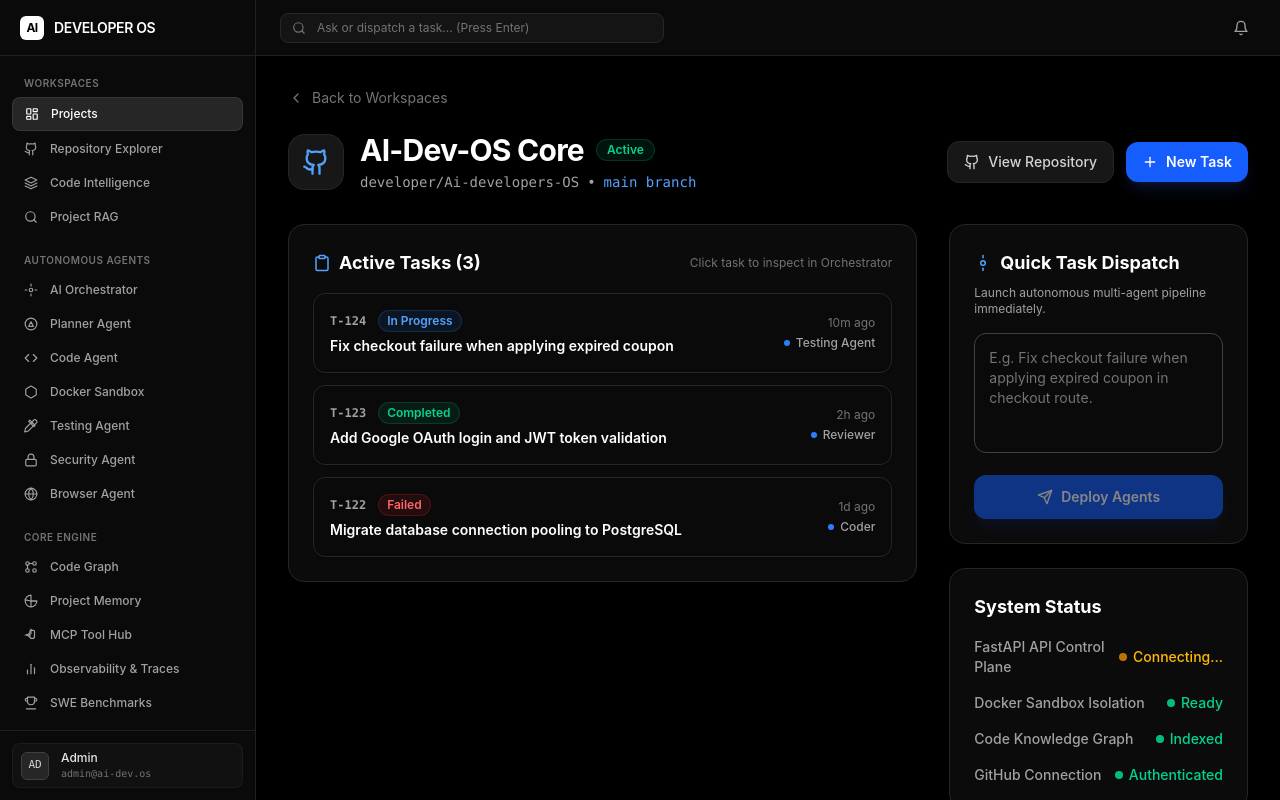
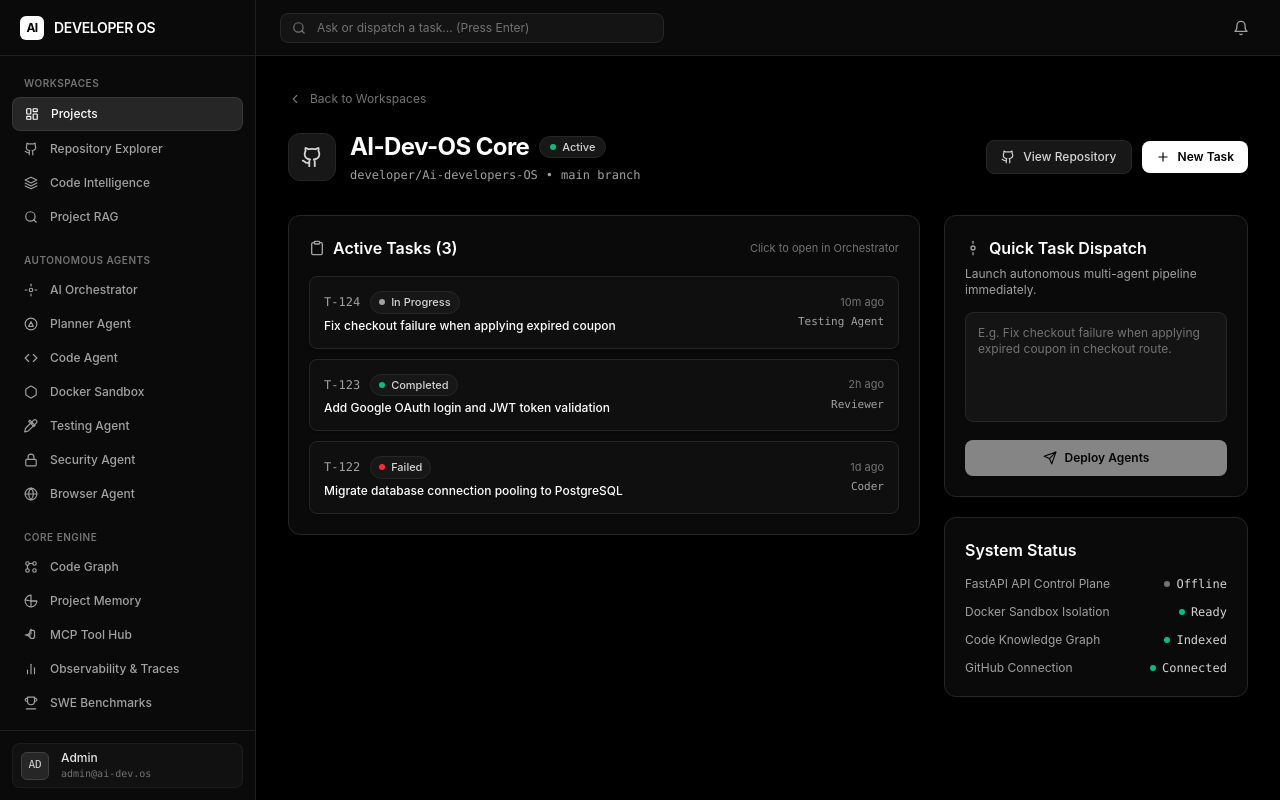
Before and after one commit to ktilak12/Ai-developers-OS, a Next.js app in the folder apps/web/: page /projects/ai-dev-os in a window 1280 px wide. Built offline with nearby package versions, Linux system fonts and the light colour scheme; no server answers.

Commit message:
style: convert project detail workspace to clean monochrome dark theme

```diff
--- a/apps/web/src/app/(dashboard)/projects/[id]/page.tsx
+++ b/apps/web/src/app/(dashboard)/projects/[id]/page.tsx
@@ -162,86 +162,87 @@ export default function ProjectDashboard() {
     <div className="max-w-6xl mx-auto space-y-8">
       {/* Top Breadcrumb & Header */}
       <div>
-        <Link href="/dashboard" className="text-neutral-500 hover:text-white transition-colors mb-4 inline-flex items-center gap-2 text-sm">
-          <svg xmlns="http://www.w3.org/2000/svg" width="16" height="16" viewBox="0 0 24 24" fill="none" stroke="currentColor" strokeWidth="2" strokeLinecap="round" strokeLinejoin="round"><path d="m15 18-6-6 6-6"/></svg>
+        <Link href="/dashboard" className="text-neutral-500 hover:text-white transition-colors mb-4 inline-flex items-center gap-2 text-xs">
+          <svg xmlns="http://www.w3.org/2000/svg" width="14" height="14" viewBox="0 0 24 24" fill="none" stroke="currentColor" strokeWidth="2" strokeLinecap="round" strokeLinejoin="round"><path d="m15 18-6-6 6-6"/></svg>
           Back to Workspaces
         </Link>
         <div className="flex flex-col sm:flex-row sm:items-center justify-between gap-4 mt-2">
-          <div className="flex items-center gap-4">
-            <div className="h-14 w-14 rounded-2xl bg-neutral-900 border border-neutral-800 flex items-center justify-center text-blue-400 shadow-xl">
-              <svg xmlns="http://www.w3.org/2000/svg" width="28" height="28" viewBox="0 0 24 24" fill="none" stroke="currentColor" strokeWidth="2" strokeLinecap="round" strokeLinejoin="round"><path d="M15 22v-4a4.8 4.8 0 0 0-1-3.5c3 0 6-2 6-5.5.08-1.25-.27-2.48-1-3.5.28-1.15.28-2.35 0-3.5 0 0-1 0-3 1.5-2.64-.5-5.36-.5-8 0C6 2 5 2 5 2c-.3 1.15-.3 2.35 0 3.5A5.403 5.403 0 0 0 4 9c0 3.5 3 5.5 6 5.5-.39.49-.68 1.05-.85 1.65-.17.6-.22 1.23-.15 1.85v4"/><path d="M9 18c-4.51 2-5-2-7-2"/></svg>
+          <div className="flex items-center gap-3.5">
+            <div className="h-12 w-12 rounded-xl bg-neutral-900 border border-neutral-800 flex items-center justify-center text-neutral-300 shadow-sm">
+              <svg xmlns="http://www.w3.org/2000/svg" width="22" height="22" viewBox="0 0 24 24" fill="none" stroke="currentColor" strokeWidth="2" strokeLinecap="round" strokeLinejoin="round"><path d="M15 22v-4a4.8 4.8 0 0 0-1-3.5c3 0 6-2 6-5.5.08-1.25-.27-2.48-1-3.5.28-1.15.28-2.35 0-3.5 0 0-1 0-3 1.5-2.64-.5-5.36-.5-8 0C6 2 5 2 5 2c-.3 1.15-.3 2.35 0 3.5A5.403 5.403 0 0 0 4 9c0 3.5 3 5.5 6 5.5-.39.49-.68 1.05-.85 1.65-.17.6-.22 1.23-.15 1.85v4"/><path d="M9 18c-4.51 2-5-2-7-2"/></svg>
             </div>
             <div>
-              <div className="flex items-center gap-3">
-                <h1 className="text-3xl font-bold text-white tracking-tight">{project.name}</h1>
-                <span className="inline-flex items-center rounded-full bg-emerald-500/10 px-2.5 py-0.5 text-xs font-semibold text-emerald-400 border border-emerald-500/20">
+              <div className="flex items-center gap-2.5">
+                <h1 className="text-2xl font-bold text-white tracking-tight">{project.name}</h1>
+                <span className="inline-flex items-center gap-1.5 rounded-full bg-neutral-900 px-2.5 py-0.5 text-[11px] font-medium text-neutral-300 border border-neutral-800">
+                  <span className="h-1.5 w-1.5 rounded-full bg-emerald-500"></span>
                   Active
                 </span>
               </div>
-              <p className="text-neutral-400 text-sm mt-1 flex items-center gap-2 font-mono">
+              <p className="text-neutral-400 text-xs mt-1 flex items-center gap-2 font-mono">
                 <span>{project.fullName}</span>
                 <span>•</span>
-                <span className="text-blue-400">{project.branch} branch</span>
+                <span className="text-neutral-400">{project.branch} branch</span>
               </p>
             </div>
           </div>
 
-          <div className="flex items-center gap-3">
+          <div className="flex items-center gap-2.5">
             <Link
               href={`/repository?owner=${encodeURIComponent(project.owner)}&repo=${encodeURIComponent(project.repo)}`}
-              className="flex items-center gap-2 rounded-xl bg-neutral-900 px-4 py-2.5 text-sm font-medium text-neutral-300 hover:text-white hover:bg-neutral-800 transition-colors border border-neutral-800"
+              className="flex items-center gap-2 rounded-lg bg-neutral-900 px-3.5 py-2 text-xs font-medium text-neutral-300 hover:text-white hover:bg-neutral-850 transition-colors border border-neutral-800"
             >
-              <svg xmlns="http://www.w3.org/2000/svg" width="16" height="16" viewBox="0 0 24 24" fill="none" stroke="currentColor" strokeWidth="2" strokeLinecap="round" strokeLinejoin="round"><path d="M15 22v-4a4.8 4.8 0 0 0-1-3.5c3 0 6-2 6-5.5.08-1.25-.27-2.48-1-3.5.28-1.15.28-2.35 0-3.5 0 0-1 0-3 1.5-2.64-.5-5.36-.5-8 0C6 2 5 2 5 2c-.3 1.15-.3 2.35 0 3.5A5.403 5.403 0 0 0 4 9c0 3.5 3 5.5 6 5.5-.39.49-.68 1.05-.85 1.65-.17.6-.22 1.23-.15 1.85v4"/><path d="M9 18c-4.51 2-5-2-7-2"/></svg>
+              <svg xmlns="http://www.w3.org/2000/svg" width="14" height="14" viewBox="0 0 24 24" fill="none" stroke="currentColor" strokeWidth="2" strokeLinecap="round" strokeLinejoin="round"><path d="M15 22v-4a4.8 4.8 0 0 0-1-3.5c3 0 6-2 6-5.5.08-1.25-.27-2.48-1-3.5.28-1.15.28-2.35 0-3.5 0 0-1 0-3 1.5-2.64-.5-5.36-.5-8 0C6 2 5 2 5 2c-.3 1.15-.3 2.35 0 3.5A5.403 5.403 0 0 0 4 9c0 3.5 3 5.5 6 5.5-.39.49-.68 1.05-.85 1.65-.17.6-.22 1.23-.15 1.85v4"/><path d="M9 18c-4.51 2-5-2-7-2"/></svg>
               View Repository
             </Link>
             <button
               onClick={() => setShowTaskModal(true)}
-              className="flex items-center gap-2 rounded-xl bg-blue-600 px-4 py-2.5 text-sm font-semibold text-white hover:bg-blue-500 transition-colors shadow-lg shadow-blue-900/30"
+              className="flex items-center gap-2 rounded-lg bg-white px-3.5 py-2 text-xs font-semibold text-black hover:bg-neutral-200 transition-colors shadow-sm"
             >
-              <svg xmlns="http://www.w3.org/2000/svg" width="16" height="16" viewBox="0 0 24 24" fill="none" stroke="currentColor" strokeWidth="2" strokeLinecap="round" strokeLinejoin="round"><path d="M12 5v14"/><path d="M5 12h14"/></svg>
+              <svg xmlns="http://www.w3.org/2000/svg" width="14" height="14" viewBox="0 0 24 24" fill="none" stroke="currentColor" strokeWidth="2" strokeLinecap="round" strokeLinejoin="round"><path d="M12 5v14"/><path d="M5 12h14"/></svg>
               New Task
             </button>
           </div>
         </div>
       </div>
 
-      <div className="grid grid-cols-1 lg:grid-cols-3 gap-8">
+      <div className="grid grid-cols-1 lg:grid-cols-3 gap-6">
         {/* Active Tasks Column */}
-        <div className="lg:col-span-2 space-y-6">
-          <div className="rounded-2xl border border-neutral-800 bg-neutral-900/50 p-6 shadow-xl backdrop-blur-xl">
+        <div className="lg:col-span-2 space-y-5">
+          <div className="rounded-xl border border-neutral-800 bg-neutral-950 p-5 shadow-sm">
             <div className="flex items-center justify-between mb-4">
-              <h2 className="text-lg font-bold text-white flex items-center gap-2">
-                <svg xmlns="http://www.w3.org/2000/svg" width="18" height="18" viewBox="0 0 24 24" fill="none" stroke="currentColor" strokeWidth="2" strokeLinecap="round" strokeLinejoin="round" className="text-blue-400"><rect width="8" height="4" x="8" y="2" rx="1" ry="1"/><path d="M16 4h2a2 2 0 0 1 2 2v14a2 2 0 0 1-2 2H6a2 2 0 0 1-2-2V6a2 2 0 0 1 2-2h2"/></svg>
+              <h2 className="text-base font-semibold text-white flex items-center gap-2">
+                <svg xmlns="http://www.w3.org/2000/svg" width="16" height="16" viewBox="0 0 24 24" fill="none" stroke="currentColor" strokeWidth="2" strokeLinecap="round" strokeLinejoin="round" className="text-neutral-400"><rect width="8" height="4" x="8" y="2" rx="1" ry="1"/><path d="M16 4h2a2 2 0 0 1 2 2v14a2 2 0 0 1-2 2H6a2 2 0 0 1-2-2V6a2 2 0 0 1 2-2h2"/></svg>
                 Active Tasks ({tasks.length})
               </h2>
-              <span className="text-xs text-neutral-500">Click task to inspect in Orchestrator</span>
+              <span className="text-[11px] text-neutral-500">Click to open in Orchestrator</span>
             </div>
 
-            <div className="space-y-3">
+            <div className="space-y-2.5">
               {tasks.map(task => (
                 <div
                   key={task.id}
                   onClick={() => router.push(`/orchestrator?task=${encodeURIComponent(task.title)}`)}
-                  className="group relative flex items-center justify-between rounded-xl border border-neutral-800 bg-neutral-950 p-4 hover:border-neutral-700 hover:bg-neutral-900/80 transition-all cursor-pointer shadow-sm"
+                  className="group relative flex items-center justify-between rounded-lg border border-neutral-800 bg-neutral-900/40 p-3.5 hover:border-neutral-700 hover:bg-neutral-900/80 transition-all cursor-pointer shadow-sm"
                 >
                   <div className="flex flex-col gap-1 pr-4">
-                    <div className="flex items-center gap-3">
-                      <span className="text-xs font-mono text-neutral-400 font-semibold">{task.id}</span>
-                      <span className={`inline-flex items-center rounded-full px-2 py-0.5 text-xs font-semibold border ${
-                        task.status === "In Progress" ? "bg-blue-500/10 text-blue-400 border-blue-500/20" :
-                        task.status === "Completed" ? "bg-emerald-500/10 text-emerald-400 border-emerald-500/20" :
-                        "bg-red-500/10 text-red-400 border-red-500/20"
-                      }`}>
+                    <div className="flex items-center gap-2.5">
+                      <span className="text-xs font-mono text-neutral-400">{task.id}</span>
+                      <span className="inline-flex items-center gap-1.5 rounded-full px-2 py-0.5 text-[11px] font-medium bg-neutral-900 border border-neutral-800 text-neutral-300">
+                        <span className={`h-1.5 w-1.5 rounded-full ${
+                          task.status === "In Progress" ? "bg-neutral-400" :
+                          task.status === "Completed" ? "bg-emerald-500" :
+                          "bg-red-500"
+                        }`}></span>
                         {task.status}
                       </span>
                     </div>
-                    <p className="text-sm font-semibold text-white group-hover:text-blue-400 transition-colors">{task.title}</p>
+                    <p className="text-xs font-medium text-white group-hover:text-neutral-200 transition-colors">{task.title}</p>
                   </div>
 
-                  <div className="flex flex-col items-end gap-1 text-xs text-neutral-500 shrink-0">
+                  <div className="flex flex-col items-end gap-1 text-[11px] text-neutral-500 shrink-0">
                     <span>{task.time}</span>
-                    <span className="flex items-center gap-1.5 font-medium text-neutral-400">
-                      <span className="h-1.5 w-1.5 rounded-full bg-blue-500"></span>
+                    <span className="font-mono text-[11px] text-neutral-400">
                       {task.agent}
                     </span>
                   </div>
@@ -252,57 +253,57 @@ export default function ProjectDashboard() {
         </div>
 
         {/* Quick Task & System Status Column */}
-        <div className="space-y-6">
-          <div className="rounded-2xl border border-neutral-800 bg-neutral-900/50 p-6 shadow-xl backdrop-blur-xl">
-            <h2 className="text-lg font-bold text-white mb-2 flex items-center gap-2">
-              <svg xmlns="http://www.w3.org/2000/svg" width="18" height="18" viewBox="0 0 24 24" fill="none" stroke="currentColor" strokeWidth="2" strokeLinecap="round" strokeLinejoin="round" className="text-blue-400"><circle cx="12" cy="12" r="3"/><path d="M12 2v3"/><path d="M12 19v3"/></svg>
+        <div className="space-y-5">
+          <div className="rounded-xl border border-neutral-800 bg-neutral-950 p-5 shadow-sm">
+            <h2 className="text-base font-semibold text-white mb-1.5 flex items-center gap-2">
+              <svg xmlns="http://www.w3.org/2000/svg" width="16" height="16" viewBox="0 0 24 24" fill="none" stroke="currentColor" strokeWidth="2" strokeLinecap="round" strokeLinejoin="round" className="text-neutral-400"><circle cx="12" cy="12" r="3"/><path d="M12 2v3"/><path d="M12 19v3"/></svg>
               Quick Task Dispatch
             </h2>
-            <p className="text-xs text-neutral-400 mb-4">Launch autonomous multi-agent pipeline immediately.</p>
-            <div className="space-y-4">
+            <p className="text-xs text-neutral-400 mb-3.5">Launch autonomous multi-agent pipeline immediately.</p>
+            <div className="space-y-3">
               <textarea
                 value={quickTaskText}
                 onChange={(e) => setQuickTaskText(e.target.value)}
-                className="w-full rounded-xl border border-neutral-700 bg-neutral-950 p-3.5 text-sm text-white placeholder-neutral-500 focus:border-blue-500 focus:outline-none focus:ring-1 focus:ring-blue-500 min-h-[120px] resize-none transition-colors"
+                className="w-full rounded-lg border border-neutral-800 bg-neutral-900/80 p-3 text-xs text-white placeholder-neutral-500 focus:border-neutral-600 focus:outline-none min-h-[110px] resize-none transition-colors"
                 placeholder="E.g. Fix checkout failure when applying expired coupon in checkout route."
               ></textarea>
               <button
                 onClick={handleDeployQuickTask}
                 disabled={isDeploying || !quickTaskText.trim()}
-                className="w-full flex items-center justify-center gap-2 rounded-xl bg-blue-600 px-4 py-3 text-sm font-semibold text-white hover:bg-blue-500 transition-all shadow-lg shadow-blue-900/30 disabled:opacity-50"
+                className="w-full flex items-center justify-center gap-2 rounded-lg bg-white px-3.5 py-2.5 text-xs font-semibold text-black hover:bg-neutral-200 transition-all shadow-sm disabled:opacity-50"
               >
-                <svg xmlns="http://www.w3.org/2000/svg" width="16" height="16" viewBox="0 0 24 24" fill="none" stroke="currentColor" strokeWidth="2" strokeLinecap="round" strokeLinejoin="round"><path d="m22 2-7 20-4-9-9-4Z"/><path d="M22 2 11 13"/></svg>
+                <svg xmlns="http://www.w3.org/2000/svg" width="14" height="14" viewBox="0 0 24 24" fill="none" stroke="currentColor" strokeWidth="2" strokeLinecap="round" strokeLinejoin="round"><path d="m22 2-7 20-4-9-9-4Z"/><path d="M22 2 11 13"/></svg>
                 {isDeploying ? "Deploying Agents..." : "Deploy Agents"}
               </button>
             </div>
           </div>
 
-          <div className="rounded-2xl border border-neutral-800 bg-neutral-900/50 p-6 shadow-xl backdrop-blur-xl">
-            <h2 className="text-lg font-bold text-white mb-4">System Status</h2>
-            <div className="space-y-4 font-medium">
-              <div className="flex items-center justify-between text-sm">
+          <div className="rounded-xl border border-neutral-800 bg-neutral-950 p-5 shadow-sm">
+            <h2 className="text-base font-semibold text-white mb-3.5">System Status</h2>
+            <div className="space-y-3 text-xs">
+              <div className="flex items-center justify-between">
                 <span className="text-neutral-400">FastAPI API Control Plane</span>
-                <span className={`${backendOnline ? "text-emerald-400" : "text-amber-400"} flex items-center gap-1.5`}>
-                  <span className={`h-2 w-2 rounded-full ${backendOnline ? "bg-emerald-500" : "bg-amber-500 animate-pulse"}`}></span>
-                  {backendOnline ? "Connected (Port 8000)" : "Connecting..."}
+                <span className="text-neutral-300 flex items-center gap-1.5 font-mono">
+                  <span className={`h-1.5 w-1.5 rounded-full ${backendOnline ? "bg-emerald-500" : "bg-neutral-500"}`}></span>
+                  {backendOnline ? "8000 Online" : "Offline"}
                 </span>
               </div>
-              <div className="flex items-center justify-between text-sm">
+              <div className="flex items-center justify-between">
                 <span className="text-neutral-400">Docker Sandbox Isolation</span>
-                <span className={`${sandboxReady ? "text-emerald-400" : "text-emerald-400"} flex items-center gap-1.5`}>
-                  <span className="h-2 w-2 rounded-full bg-emerald-500"></span> Ready
+                <span className="text-neutral-300 flex items-center gap-1.5 font-mono">
+                  <span className="h-1.5 w-1.5 rounded-full bg-emerald-500"></span> Ready
                 </span>
               </div>
-              <div className="flex items-center justify-between text-sm">
+              <div className="flex items-center justify-between">
                 <span className="text-neutral-400">Code Knowledge Graph</span>
-                <span className="text-emerald-400 flex items-center gap-1.5">
-                  <span className="h-2 w-2 rounded-full bg-emerald-500"></span> Indexed
+                <span className="text-neutral-300 flex items-center gap-1.5 font-mono">
+                  <span className="h-1.5 w-1.5 rounded-full bg-emerald-500"></span> Indexed
                 </span>
               </div>
-              <div className="flex items-center justify-between text-sm">
+              <div className="flex items-center justify-between">
                 <span className="text-neutral-400">GitHub Connection</span>
-                <span className="text-emerald-400 flex items-center gap-1.5">
-                  <span className="h-2 w-2 rounded-full bg-emerald-500"></span> Authenticated
+                <span className="text-neutral-300 flex items-center gap-1.5 font-mono">
+                  <span className="h-1.5 w-1.5 rounded-full bg-emerald-500"></span> Connected
                 </span>
               </div>
             </div>
@@ -313,33 +314,33 @@ export default function ProjectDashboard() {
       {/* New Task Modal */}
       {showTaskModal && (
         <div className="fixed inset-0 z-50 flex items-center justify-center bg-black/80 backdrop-blur-sm p-4">
-          <div className="w-full max-w-lg rounded-2xl border border-neutral-800 bg-neutral-900 p-6 space-y-5 shadow-2xl">
-            <div className="flex items-center justify-between border-b border-neutral-800 pb-3">
-              <h3 className="text-lg font-bold text-white flex items-center gap-2">
-                <svg xmlns="http://www.w3.org/2000/svg" width="18" height="18" viewBox="0 0 24 24" fill="none" stroke="currentColor" strokeWidth="2" strokeLinecap="round" strokeLinejoin="round" className="text-blue-400"><path d="M12 5v14"/><path d="M5 12h14"/></svg>
+          <div className="w-full max-w-lg rounded-xl border border-neutral-800 bg-neutral-950 p-5 space-y-4 shadow-2xl">
+            <div className="flex items-center justify-between border-b border-neutral-800/80 pb-3">
+              <h3 className="text-base font-semibold text-white flex items-center gap-2">
+                <svg xmlns="http://www.w3.org/2000/svg" width="16" height="16" viewBox="0 0 24 24" fill="none" stroke="currentColor" strokeWidth="2" strokeLinecap="round" strokeLinejoin="round" className="text-neutral-400"><path d="M12 5v14"/><path d="M5 12h14"/></svg>
                 Create New Agent Task
               </h3>
-              <button onClick={() => setShowTaskModal(false)} className="text-neutral-400 hover:text-white">✕</button>
+              <button onClick={() => setShowTaskModal(false)} className="text-neutral-400 hover:text-white text-sm">✕</button>
             </div>
 
-            <form onSubmit={handleCreateModalTask} className="space-y-4">
+            <form onSubmit={handleCreateModalTask} className="space-y-3.5">
               <div>
-                <label className="text-xs font-semibold text-neutral-300 block mb-1">Task Description</label>
+                <label className="text-xs font-medium text-neutral-300 block mb-1">Task Description</label>
                 <textarea
                   value={modalTitle}
                   onChange={(e) => setModalTitle(e.target.value)}
                   placeholder="Describe the bug to fix, feature to build, or tests to run..."
-                  className="w-full bg-neutral-950 border border-neutral-800 rounded-xl p-3 text-sm text-white placeholder-neutral-500 focus:border-blue-500 focus:outline-none min-h-[90px]"
+                  className="w-full bg-neutral-900/80 border border-neutral-800 rounded-lg p-2.5 text-xs text-white placeholder-neutral-500 focus:border-neutral-600 focus:outline-none min-h-[90px]"
                   required
                 />
               </div>
 
               <div>
-                <label className="text-xs font-semibold text-neutral-300 block mb-1">Target Agent</label>
+                <label className="text-xs font-medium text-neutral-300 block mb-1">Target Agent</label>
                 <select
                   value={modalAgent}
                   onChange={(e) => setModalAgent(e.target.value)}
-                  className="w-full bg-neutral-950 border border-neutral-800 rounded-xl p-3 text-sm text-white focus:border-blue-500 focus:outline-none"
+                  className="w-full bg-neutral-900/80 border border-neutral-800 rounded-lg p-2.5 text-xs text-white focus:border-neutral-600 focus:outline-none"
                 >
                   <option value="Orchestrator">Full Multi-Agent Orchestrator Pipeline</option>
                   <option value="Planner">Planner Agent (Create step-by-step DAG)</option>
@@ -349,9 +350,9 @@ export default function ProjectDashboard() {
                 </select>
               </div>
 
-              <div className="flex justify-end gap-3 pt-3 border-t border-neutral-800">
-                <button type="button" onClick={() => setShowTaskModal(false)} className="px-4 py-2 rounded-xl bg-neutral-800 text-sm font-semibold text-white hover:bg-neutral-700">Cancel</button>
-                <button type="submit" className="px-5 py-2 rounded-xl bg-blue-600 text-sm font-semibold text-white hover:bg-blue-500 shadow-lg shadow-blue-900/30">Create & Launch Task</button>
+              <div className="flex justify-end gap-2.5 pt-3 border-t border-neutral-800/80">
+                <button type="button" onClick={() => setShowTaskModal(false)} className="px-3.5 py-1.5 rounded-lg bg-neutral-900 border border-neutral-800 text-xs font-medium text-neutral-300 hover:bg-neutral-800">Cancel</button>
+                <button type="submit" className="px-4 py-1.5 rounded-lg bg-white text-xs font-semibold text-black hover:bg-neutral-200 shadow-sm">Create & Launch Task</button>
               </div>
             </form>
           </div>
```
